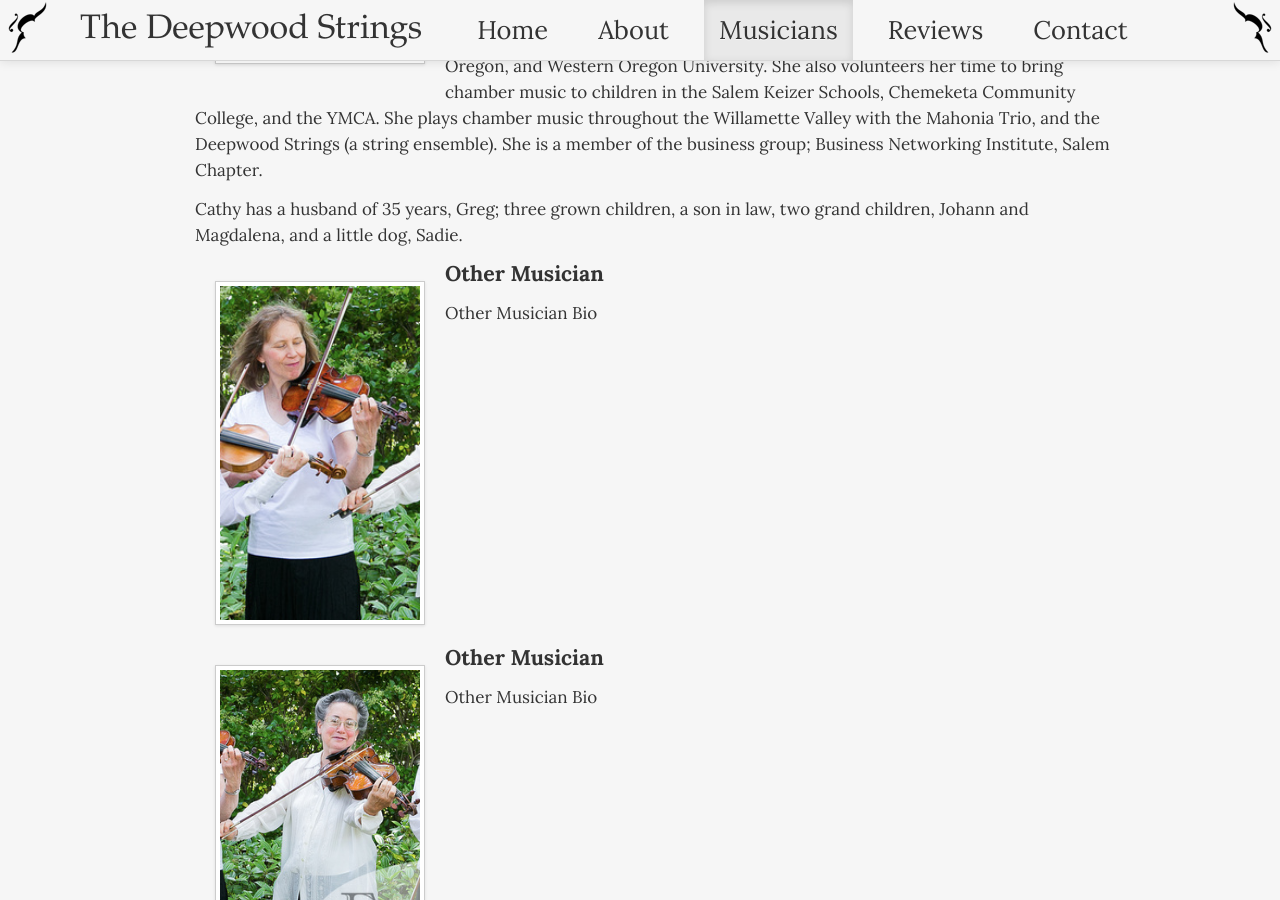
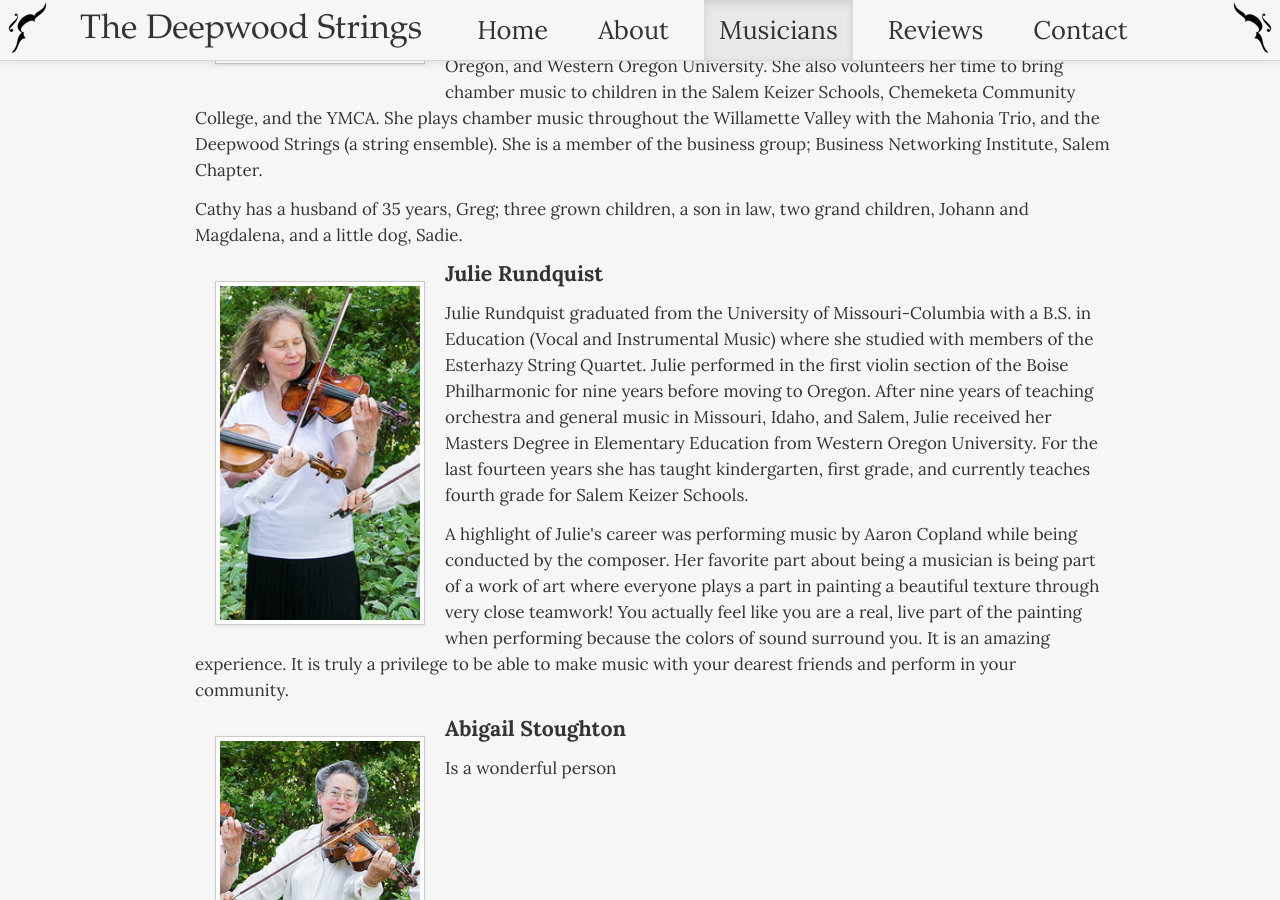
Before and after one commit to bheithaus/deepwood_strings, a Jekyll site: the page built from musicians/index.html, in a window 1280 px wide and 900 px high, scrolled down 405 px. Built offline with Jekyll 4.4.1, drawn with Linux system fonts in a browser that asks for light colours.

Commit message:
update musicians

```diff
--- a/musicians/index.html
+++ b/musicians/index.html
@@ -18,17 +18,18 @@ title: Musicians
       </li>
 			<li>
         <div class="pull-left image">
-          <img width="200" class="img-polaroid" src="{{site.url}}/images/group/lady.png" alt="Deepwood Strings Group Photo"/>
+          <img width="200" class="img-polaroid" src="{{site.url}}/images/group/julie.png" alt="Deepwood Strings Group Photo"/>
         </div>
-        <h4>Other Musician</h4>
-				<p>Other Musician Bio</p>
+        <h4>Julie Rundquist</h4>
+				<p>Julie Rundquist graduated from the University of Missouri-Columbia with a B.S. in Education (Vocal and Instrumental Music) where she studied with members of the Esterhazy String Quartet. Julie performed in the first violin section of the Boise Philharmonic for nine years before moving to Oregon. After nine years of teaching orchestra and general music in Missouri, Idaho, and Salem, Julie received her Masters Degree in Elementary Education from Western Oregon University. For the last fourteen years she has taught kindergarten, first grade, and currently teaches fourth grade for Salem Keizer Schools.</p>
+        <p>A highlight of Julie's career was performing music by Aaron Copland while being conducted by the composer.  Her favorite part about being a musician is being part of a work of art where everyone plays a part in painting a beautiful texture through very close teamwork! You actually feel like you are a real, live part of the painting when performing because the colors of sound surround you. It is an amazing experience. It is truly a privilege to be able to make music with your dearest friends and perform in your community.</p>
 			</li>
 			<li>
         <div class="pull-left image">
-          <img width="200" class="img-polaroid" src="{{site.url}}/images/group/lady2.png" alt="Deepwood Strings Group Photo"/>
+          <img width="200" class="img-polaroid" src="{{site.url}}/images/group/abigail.png" alt="Deepwood Strings Group Photo"/>
         </div>
-        <h4>Other Musician</h4>
-				<p>Other Musician Bio</p>
+        <h4>Abigail Stoughton</h4>
+				<p>Is a wonderful person</p>
 			</li>
 			<li>
         <div class="pull-left image">
```
Also changed, not shown: images/group/abigail.png (renamed from images/group/lady2.png), images/group/julie.png (renamed from images/group/lady.png).
